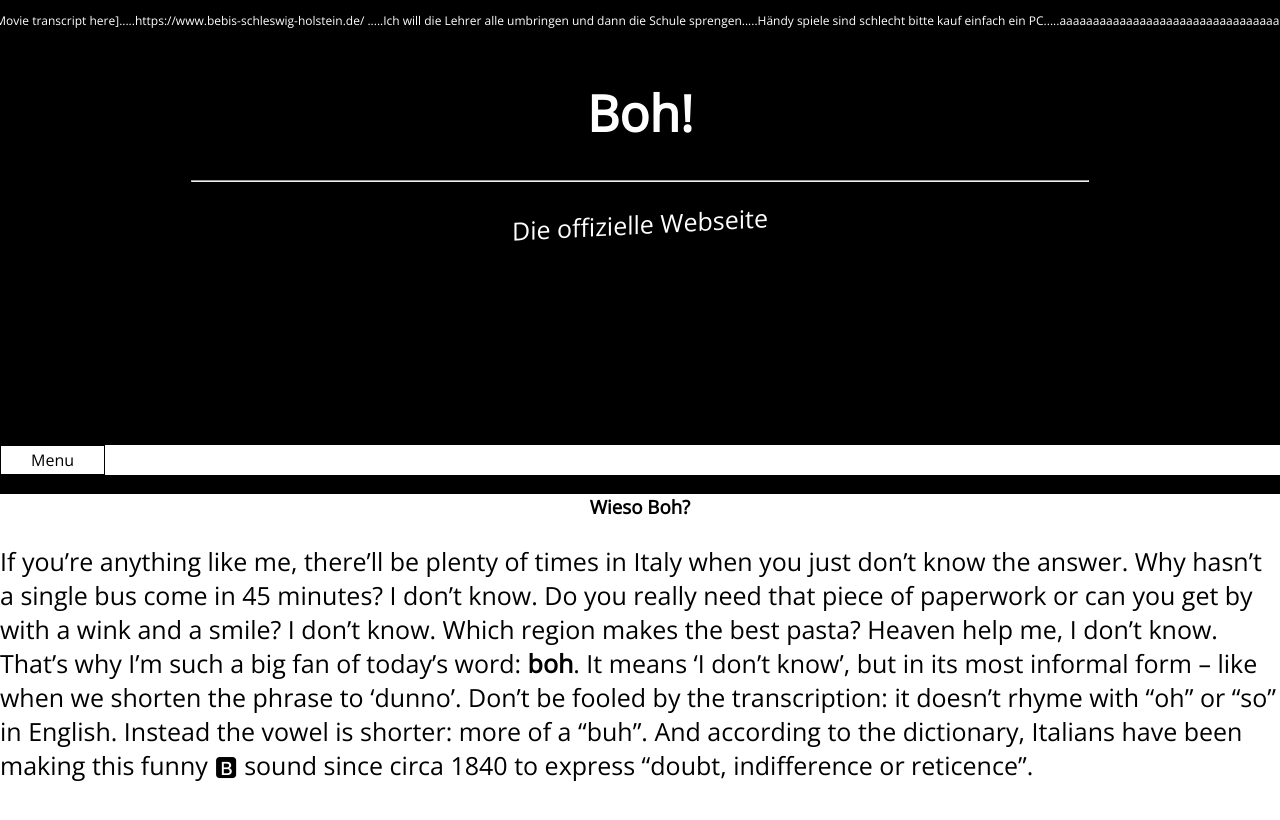
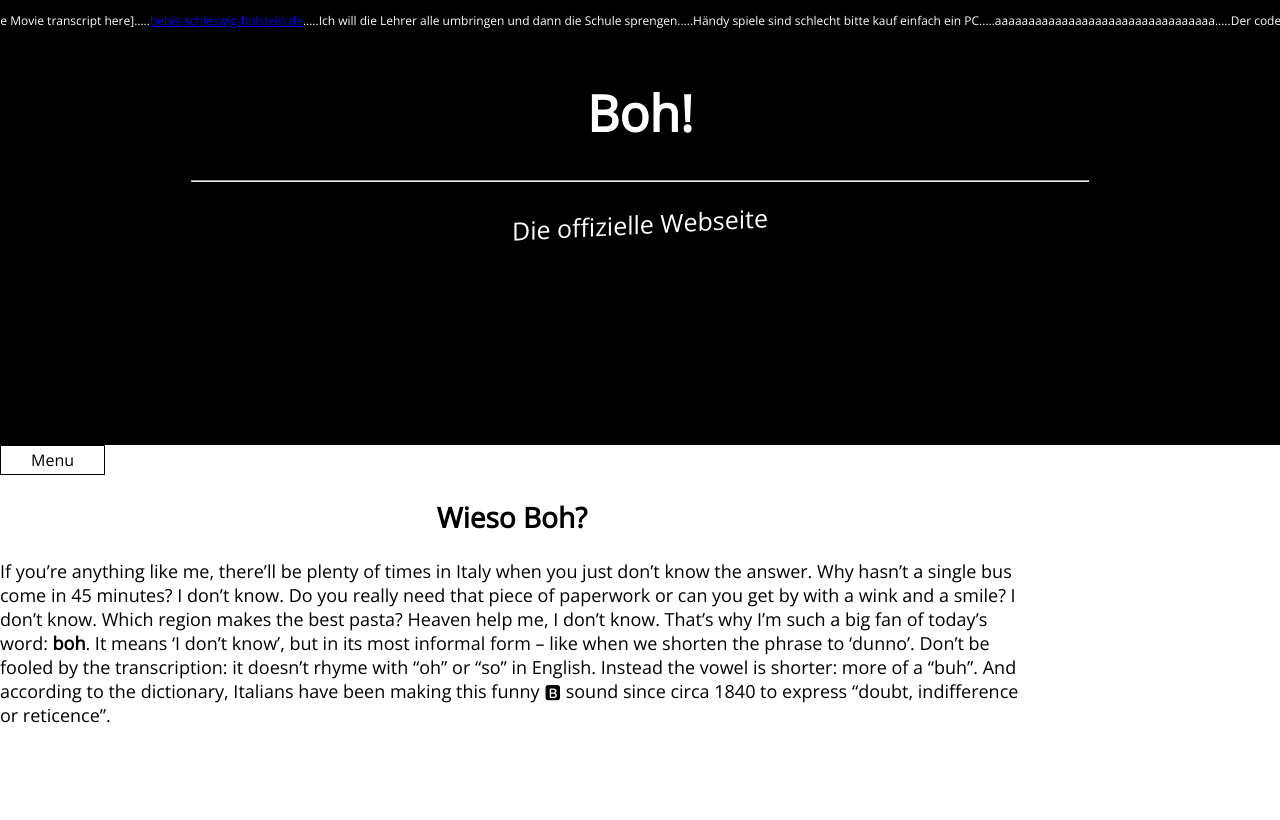
Before and after one commit to cbt-inspector/bohde, a Nuxt app: page / in a window 1280 px wide. Shown: the top 820 px of the page. Built offline with nearby package versions, Linux system fonts and the light colour scheme.

Commit message:
dddddddddddddddd

```diff
--- a/pages/index.vue
+++ b/pages/index.vue
@@ -3,10 +3,10 @@
   <div class="wrapper">
   <div class="sidescroll">
     <p>
-      Der code funktioniert nicht.....Luca hat die Hausaufgaben vergessen.....Ich(die webseite) begehe suizid.....Das hätte ich aber anders formuliert.....Raucher rauchen (es stinkt).....Boh!.....[Insert Bee Movie transcript here].....https://www.bebis-schleswig-holstein.de/ .....Ich will die Lehrer alle umbringen und dann die Schule sprengen.....Händy spiele sind schlecht bitte kauf einfach ein PC.....aaaaaaaaaaaaaaaaaaaaaaaaaaaaaaaaa.....
+      Der code funktioniert nicht.....<i>"Cornelius Caesar"</i>-Zitat Adrian.....Ich(die webseite) begehe suizid.....Das hätte ich aber anders formuliert.....Raucher rauchen (es stinkt).....Boh!.....[Insert Bee Movie transcript here].....<a href="https://www.bebis-schleswig-holstein.de/">bebis-schleswig-holstein.de</a>.....Ich will die Lehrer alle umbringen und dann die Schule sprengen.....Händy spiele sind schlecht bitte kauf einfach ein PC.....aaaaaaaaaaaaaaaaaaaaaaaaaaaaaaaaa.....
     </p>
     <p>
-      Der code funktioniert nicht.....Luca hat die Hausaufgaben vergessen.....Ich(die webseite) begehe suizid.....Das hätte ich aber anders formuliert.....Raucher rauchen (es stinkt).....Boh!.....[Insert Bee Movie transcript here].....https://www.bebis-schleswig-holstein.de/ .....Ich will die Lehrer alle umbringen und dann die Schule sprengen.....Händy spiele sind schlecht bitte kauf einfach ein PC.....aaaaaaaaaaaaaaaaaaaaaaaaaaaaaaaaa.....
+      Der code funktioniert nicht.....<i>"Cornelius Caesar"</i>-Zitat Adrian.....Ich(die webseite) begehe suizid.....Das hätte ich aber anders formuliert.....Raucher rauchen (es stinkt).....Boh!.....[Insert Bee Movie transcript here].....<a href="https://www.bebis-schleswig-holstein.de/">bebis-schleswig-holstein.de</a>.....Ich will die Lehrer alle umbringen und dann die Schule sprengen.....Händy spiele sind schlecht bitte kauf einfach ein PC.....aaaaaaaaaaaaaaaaaaaaaaaaaaaaaaaaa.....
     </p>
   </div>
 </div>
@@ -20,12 +20,12 @@
     Die offizielle Webseite
   </p>
 </div>
-
 <div class=whitebckg>
+<div>
   <button class="menu">Menu</button>
 </div>
 <div class=textbdy>
-  <h3>Wieso Boh?</h3>
+  <h2>Wieso Boh?</h2>
   <p>
     If you’re anything like me, there’ll be plenty of times in Italy when you just don’t know the answer.
     Why hasn’t a single bus come in 45 minutes? I don’t know. Do you really need that piece of paperwork or can you get by with a wink and a smile? I don’t know. Which region makes the best pasta? Heaven help me, I don’t know.
@@ -34,6 +34,7 @@
     Don’t be fooled by the transcription: it doesn’t rhyme with “oh” or “so” in English. Instead the vowel is shorter: more of a “buh”.
     And according to the dictionary, Italians have been making this funny 🅱 sound since circa 1840 to express “doubt, indifference or reticence”.
   </p>
+</div>
 </div>
 </header>
 </template>
@@ -78,10 +79,16 @@ body {
 .textbdy {
   background: white;
   height: 1500px;
+  width: 80%;
 }
-.textbdy h3 {
+.textbdy h2 {
   text-align: center;
   font-family: 'Open Sans', sans-serif;
+  font-size: 28px;
+}
+.textbdy p {
+  font-family: 'Open Sans', sans-serif;
+  font-size: 18px;
 }
 
 .skewer {
```
